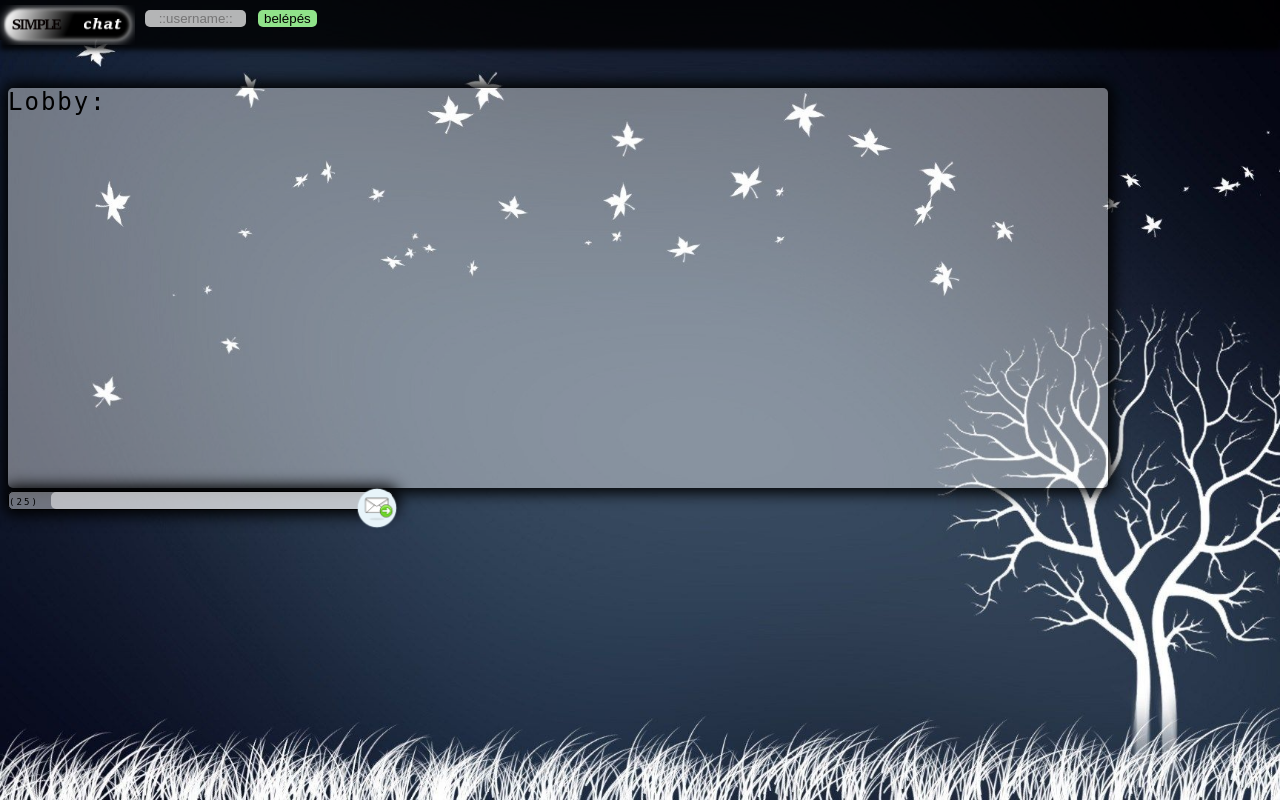
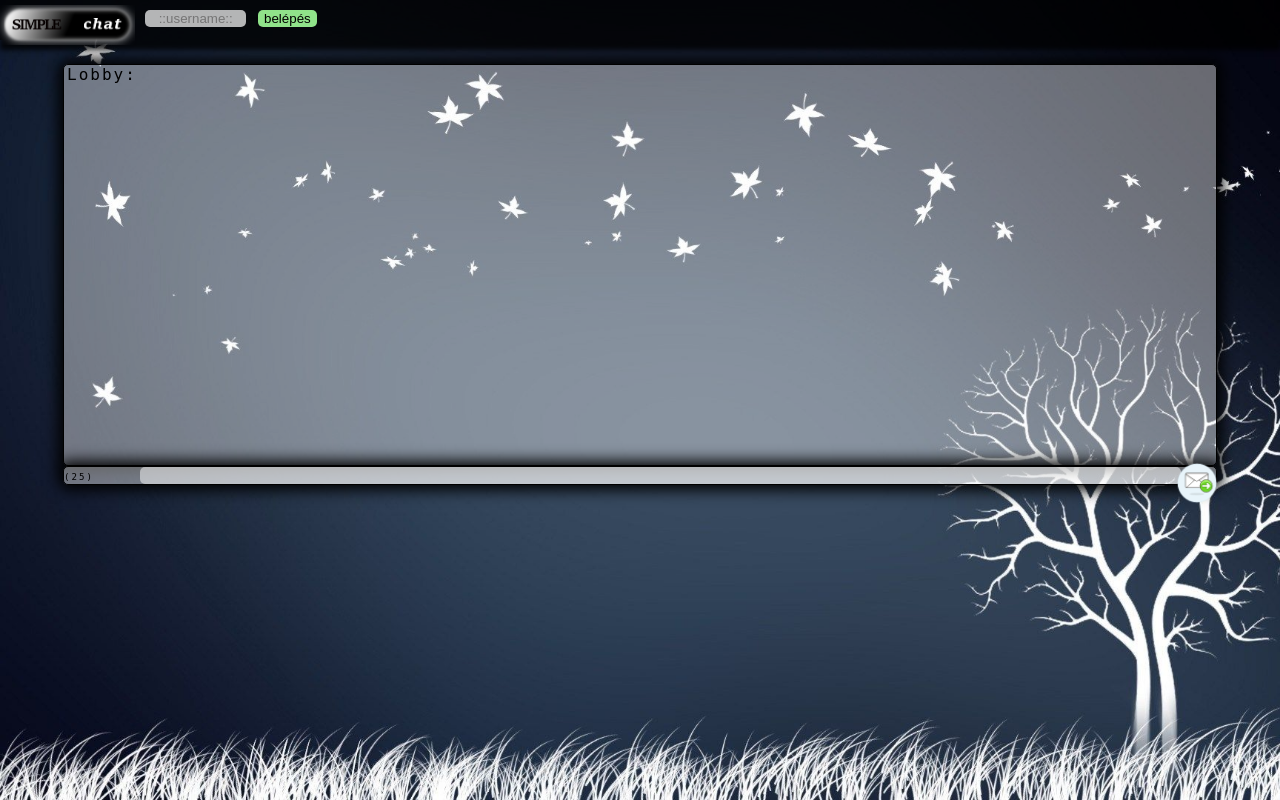
Before and after one commit to geer26/simple_chat, a Flask app: page / in a window 1280 px wide. Run offline with Flask 2, Linux system fonts and the light colour scheme.

Commit message:
v1.3_UI_WORKS

```diff
--- a/static/css/base.css
+++ b/static/css/base.css
@@ -37,16 +37,17 @@ body{
 }
 
 .interface_holder{
-    display: inline-block;
-    margin: 10vh auto;
+    display: block;
+    position: relative;
+    margin-top: 8vh;
 }
 
 .messages{
-    display: inline-block;
-    margin: auto;
+    display: block;
     max-width: 90vw;
     height: 50vh;
-    /*border: 1px solid black;*/
+    margin: auto;
+    border: 1px solid black;
     border-radius: 5px;
     overflow: none;
     background-color: rgba(255,255,255,0.4);
@@ -57,17 +58,17 @@ body{
 
 .messages:hover{
     box-shadow: 0px 0px 15px 5px rgba(30,115,189,1);
-    /*border: 1px solid rgba(30,115,189,1);*/
+    border: 1px solid rgba(30,115,189,1);
 }
 
 .users{
     display: inline-block;
     margin: 0;
+    padding-left: 3px;
     height: 100%;
     width: 15vw;
-    font-size: 0.5vw;
     overflow: auto;
-    font-size: 3vh;
+    font-size: 2vh;
 }
 
 .usercontainer{
@@ -85,8 +86,10 @@ body{
 
 .actual_message{
     position: relative;
-    display: inline-block;
+    display: block;
+    margin: auto;
     max-height: 5vh;
+    max-width: 90vw;
     border: 1px solid black;
     border-radius: 5px;
     overflow: none;
@@ -100,10 +103,27 @@ body{
     border: 1px solid rgba(30,115,189,1);
 }
 
+#ac_message{
+    display: inline-block;
+    border-radius: 5px;
+    height: 100%;
+    width: 81vw;
+    margin: 0;
+    background-color: rgba(255,255,255,0.5);
+    border: none;
+}
+
+#counter{
+    display: inline-block;
+    margin: 0;
+    width: 5vw;
+    font-size: 70%;
+}
+
 .icon{
     position: absolute;
     top: -50%;
-    left: 90%;
+    right: -5px;
     height: 6vh;
     transition: 0.3s;
 }
@@ -111,6 +131,8 @@ body{
 .icon:hover{
     height: 8vh;
     top: -65%;
+    -webkit-filter: drop-shadow(5px 5px 5px #222222);
+    filter: drop-shadow(5px 5px 5px #222222);
 }
 
 .inputbox{
@@ -118,6 +140,7 @@ body{
     border-radius: 5px;
     border: none;
     height: 100%;
+    max-width: 90%;
     background-color: rgba(255,255,255,0.5);
     /*border: 1px solid black;*/
 }
--- a/templates/index.html
+++ b/templates/index.html
@@ -34,7 +34,6 @@
 
     </div>
 
-    <div id="if">
     <div id="user_interface" class="interface_holder">
 
         <div class="messages">
@@ -56,12 +55,11 @@
             <!-- az üzenetküldés ikonja -->
             <img src="/static/img/send.png" class="icon" id="send_icon">
             <!-- A hátralévő karakterek - ez önkényesen 25 lesz -->
-            <p id="counter" style="display: inline-block; margin: auto; font-size: 70%;">(25)</p>
+            <p id="counter">(25)</p>
             <!-- a felhasználó ide gépeli az üzenetet -->
-            <input type="text" id="ac_message" class="inputbox" size="40">
+            <input type="text" id="ac_message" size="40">
         </div>
 
-    </div>
     </div>
 
     <!-- saját script betöltése -->
```
